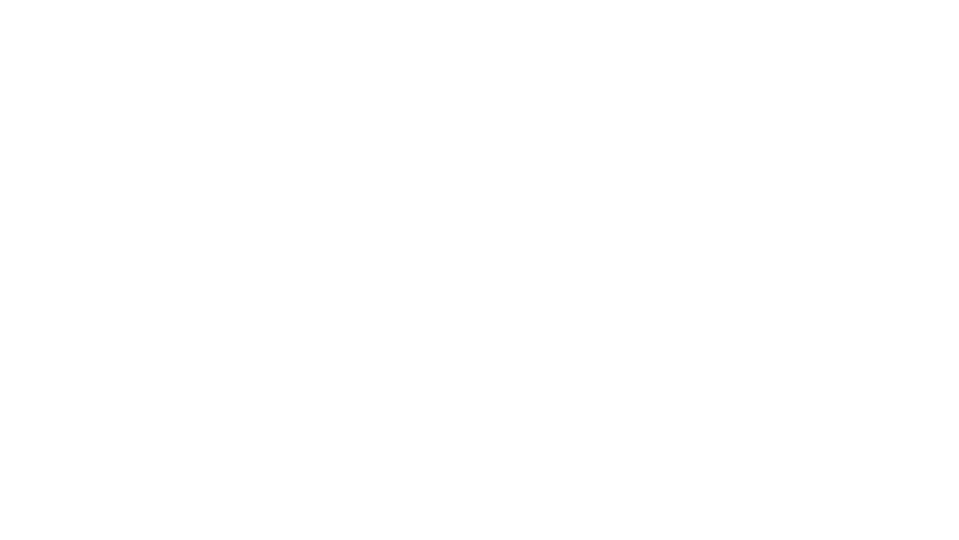
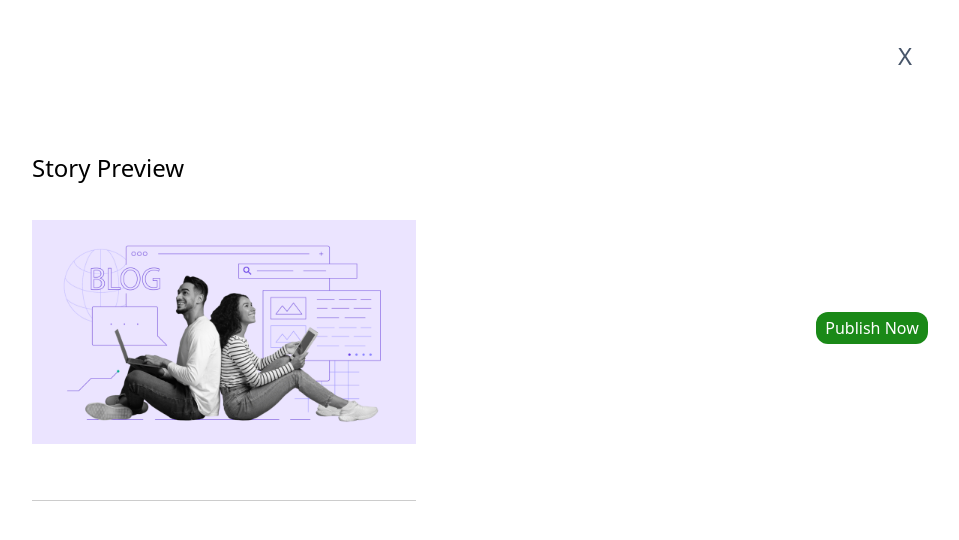
Before and after one commit to Avashneupane9857/StoryArc, a React (Vite) app in the folder frontend/: page /home/write/publish in a window 1280 px wide. Before the commit this address had no page. Shown: the top 540 px of the page, without its empty margins (144-1103 px from the left). Built offline with nearby package versions, Linux system fonts and the light colour scheme.

Commit message:
:poop: data is not passed

```diff
--- a/frontend/src/components/Navbar.jsx
+++ b/frontend/src/components/Navbar.jsx
@@ -38,7 +38,7 @@ function Navbar() {
         </div>
 
         <div className="flex gap-8  mt-8 ">
-          <a href="/write">
+          <a href="/home/write">
             {" "}
             <h1 className="font-thin flex gap-2 mt-1 text-slate-500 ">
               <TfiWrite className=" h-9 w-6 mt-[-7px] " /> Write
--- a/frontend/src/components/Post.jsx
+++ b/frontend/src/components/Post.jsx
@@ -66,9 +66,7 @@ function Post() {
                 <p className="font-medium">{items.work}</p>
               </div>
               <div className="pl-2 mt-3">
-                <h1 className="text-[25px] font-semibold">
-                  Prompt Engineering Is Dead: DSPy <br /> Is New Paradigm
-                </h1>
+                <h1 className="text-[25px] font-semibold">{items.Title}</h1>
                 <p className="font-light">{items.overview}</p>
               </div>
             </div>
--- /dev/null
+++ b/frontend/src/components/Publish.jsx
@@ -0,0 +1,39 @@
+import { useNavigate } from "react-router-dom";
+import { blog1 } from "../assets";
+
+function Publish({ title, story }) {
+  const navigate = useNavigate();
+  function handleClick(path) {
+    navigate(path);
+  }
+  return (
+    <div>
+      <div className="flex justify-end pr-56 pt-10 text-slate-600">
+        <h1
+          className="text-2xl cursor-pointer"
+          onClick={() => handleClick("/home/write")}
+        >
+          X
+        </h1>
+      </div>
+      <section className="pl-44 pt-20 flex gap-[400px]">
+        <div>
+          <h1 className="text-2xl mb-9">Story Preview</h1>
+          <div className="bg-[#F2F2F2] w-96 h-56">
+            <img src={blog1} alt="" />
+          </div>
+          <h1 className="mt-14 ">{title}</h1>
+          <div className="bg-black opacity-20 h-[1px] mt-10"></div>
+          <p className="mt-10"> {story}</p>
+        </div>
+        <div>
+          <button className="bg-[#1A8917] rounded-xl mt-40 w-28 h-8 hover:bg-[#32902f] text-white">
+            Publish Now
+          </button>
+        </div>
+      </section>
+    </div>
+  );
+}
+
+export default Publish;
--- a/frontend/src/components/Sidebar.jsx
+++ b/frontend/src/components/Sidebar.jsx
@@ -9,7 +9,7 @@ function Sidebar() {
             <p className="mt-4 text-slate-600">New Writer</p>
             <p className="mt-2 text-slate-600">Expert writing advice</p>
             <p className="mt-2 text-slate-600">Grow your readership</p>
-            <a href="/write">
+            <a href="/home/write">
               <button className="bg-black text-white rounded-2xl mt-2 w-40 h-10 ">
                 Start writing
               </button>
--- a/frontend/src/pages/DetailedPost.jsx
+++ b/frontend/src/pages/DetailedPost.jsx
@@ -22,7 +22,7 @@ function DetailedPost() {
       username: "Siddhant Ach",
       profilePic: person2,
       work: "DevOps",
-      Title: "How to Think About Your Career",
+      Title: "How to Think About Your Carrers",
       overview: "It’s not that I didn’t think about my career at all. ",
       story:
         "When Covid hit and I had to work from home, I took over the cooking. My wife cooked all the weekday meals for the first 30 years of our marriage; now I have been cooking for the past 4. I had big shoes to fill, and initially, I was quite intimidated. Then I realized that I could cook like a graphic designer. I started treating each meal like a new design project with research. I find the right recipe. (I am completely hooked on the New York Times cooking app). Then I think about my audience. What does my wife like to eat? I collect the necessary ingredients and get to know the parameters of the project by reading all the instructions. As a graphic designer, I’m good at following instructions, using a grid to create layouts and adding just the right flair (herbs) to each project Then I realized that I could cook like a graphic designer. I started treating each meal like a new design project with research. I find the right recipe. (I am completely hooked on the New York Times cooking app). Then I think about my audience. What does my wife like to eat? I collect the necessary ingredients and get to know the parameters of the project by reading all the instructions. As a graphic designer, I’m good at following instructions, using a grid to create layouts and adding just the right flair (herbs) to each project.",
--- a/frontend/src/pages/Routing.jsx
+++ b/frontend/src/pages/Routing.jsx
@@ -5,6 +5,7 @@ import Login from "./Login";
 import Homepage from "./Homepage";
 import DetailedPost from "./DetailedPost";
 import WritePage from "./Writepage";
+import Publish from "../components/Publish";
 
 function Routing() {
   return (
@@ -16,7 +17,8 @@ function Routing() {
           <Route path="/login" element={<Login />} />
           <Route path="/home" element={<Homepage />} />
           <Route path="/home/detailedpost/:id" element={<DetailedPost />} />
-          <Route path="/write" element={<WritePage />} />
+          <Route path="/home/write" element={<WritePage />} />
+          <Route path="/home/write/publish" element={<Publish />} />
         </Routes>
       </Router>
     </div>
--- a/frontend/src/pages/Writepage.jsx
+++ b/frontend/src/pages/Writepage.jsx
@@ -2,7 +2,8 @@ import { CiSearch } from "react-icons/ci";
 import { logo } from "../assets";
 
 import { IoIosNotificationsOutline } from "react-icons/io";
-import { useState } from "react";
+import { useEffect, useState } from "react";
+import Publish from "../components/Publish";
 
 function WritePage() {
   const [clicked, setClicked] = useState(false);
@@ -10,16 +11,27 @@ function WritePage() {
     setClicked((prev) => !prev);
   }
 
-  const [publish, setPublish] = useState(false);
+  const [publish] = useState(true);
   function handlePublish() {
-    setPublish((prev) => !prev);
+    setIsPublish((prev) => !prev);
   }
 
-  // const [isPublish, setIsPublish] = useState(false);
+  const [isPublish, setIsPublish] = useState(false);
+  const [title, setTitle] = useState("");
+
+  const [story, setStory] = useState("");
+
+  useEffect(() => {
+    console.log("title", title);
+    console.log("story", story);
+  }, [title, story]);
 
   return (
     <>
-      {!publish && (
+      {isPublish ? (
+        <Publish title={title} story={story} />
+      ) : (
+        publish && (
           <div className="w-[70%] mx-auto">
             <header className="w-[98%]    mx-auto flex justify-between  ">
               <div className="mt-5 flex justify-start">
@@ -27,18 +39,21 @@ function WritePage() {
                 <div className="bg-[#F9F9F9]  rounded-2xl h-9 mt-2 w-56">
                   <div className="flex mt-1 font-light">
                     <CiSearch className="w-9 h-6 " />
+
                     <h1>Search</h1>
                   </div>
                 </div>
               </div>
 
               <div className="flex gap-8  mt-8  ">
+                <a href="/home/write/publish">
                   <button
                     onClick={handlePublish}
                     className="bg-[#1A8917] rounded-xl w-20 h-8 hover:bg-[#32902f] text-white"
                   >
                     Publish
                   </button>
+                </a>
                 <a href="/notification">
                   <button className="text-3xl text-slate-500">
                     <IoIosNotificationsOutline />
@@ -64,19 +79,24 @@ function WritePage() {
             <div className="flex flex-col p-28">
               <textarea
                 className="text-[60px] border-none  outline-none"
+                maxLength="100"
+                value={title}
+                onChange={(e) => setTitle(e.target.value)}
                 placeholder="Title"
                 type="text"
               />
               <textarea
                 className="text-[30px] pl-10 min-h-screen border-none outline-none"
-              maxLength="100"
                 type="text"
                 placeholder="Tell your story"
+                value={story}
+                onChange={(e) => setStory(e.target.value)}
                 name=""
                 id=""
               />
             </div>
           </div>
+        )
       )}
     </>
   );
```
Lines whose indentation alone changed are shown as unchanged.
